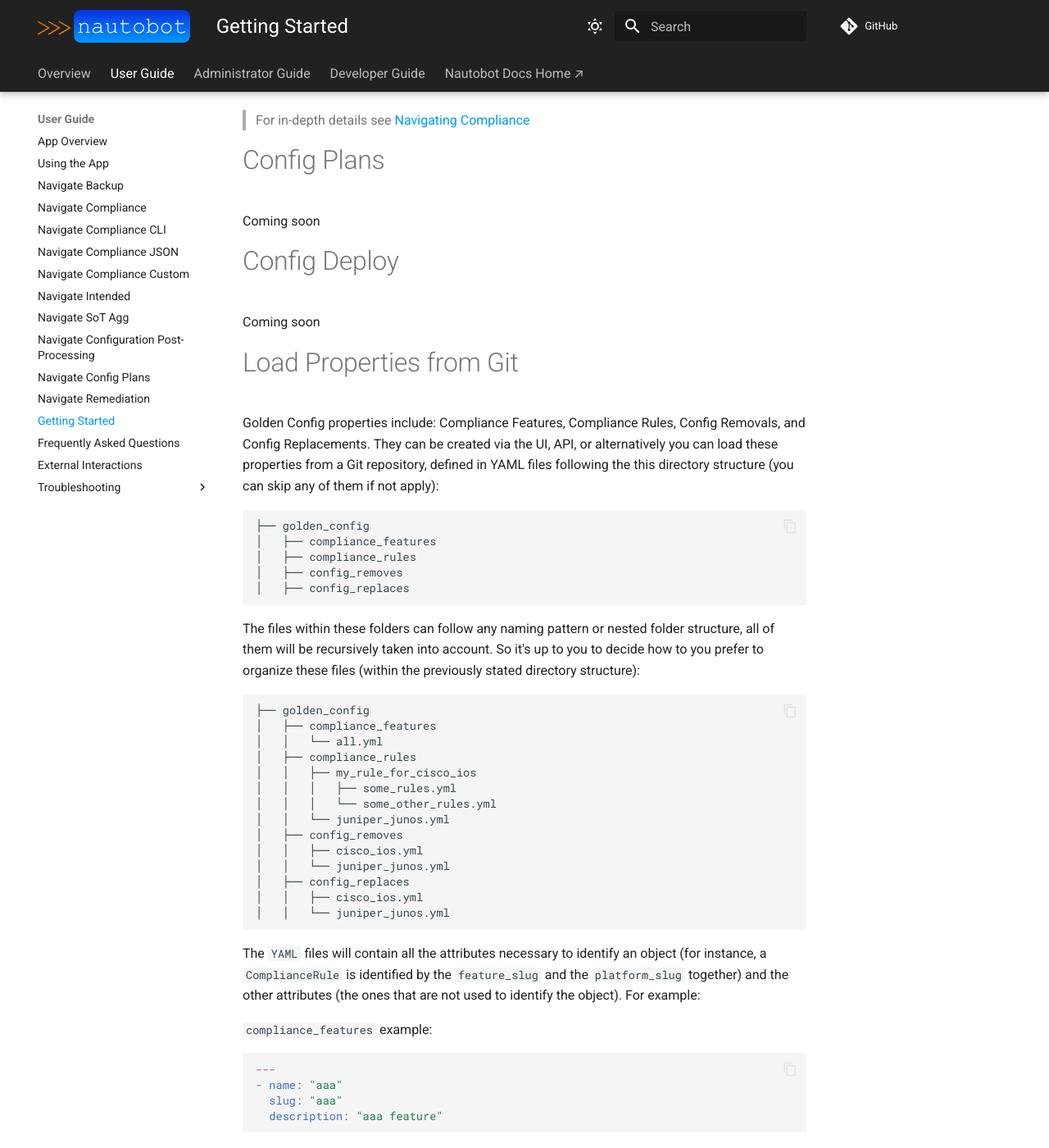
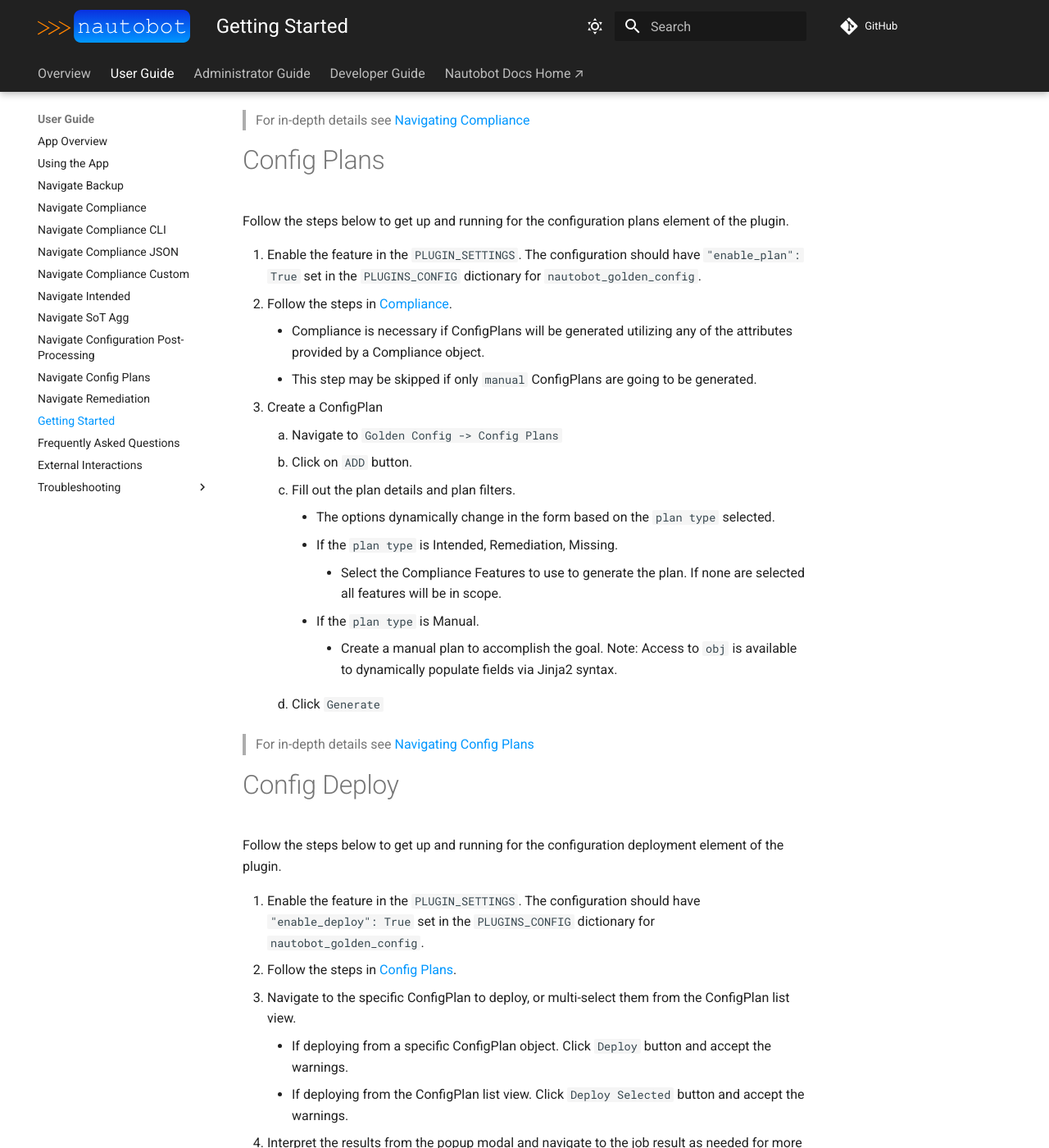
Before and after one commit to nautobot/nautobot-app-golden-config, an MkDocs documentation site: the page built from docs/user/app_getting_started.md, in a window 1280 px wide and 1400 px high, scrolled down 3708 px. Shown: the whole window at 82% size. Built offline with MkDocs 1.6.1 and Material for MkDocs 9.7.7, drawn with Linux system fonts in a browser that asks for light colours; comment, search, counter and statistics services are not loaded; some of the changed text lies outside the part shown.

Commit message:
add documetnation

```diff
--- a/docs/user/app_getting_started.md
+++ b/docs/user/app_getting_started.md
@@ -126,11 +126,50 @@
 
 # Config Plans
 
-Coming soon
+Follow the steps below to get up and running for the configuration plans element of the plugin.
+
+1. Enable the feature in the `PLUGIN_SETTINGS`. The configuration should have `"enable_plan": True` set in the `PLUGINS_CONFIG` dictionary for `nautobot_golden_config`.
+2. Follow the steps in [Compliance](#compliance).
+    - Compliance is necessary if ConfigPlans will be generated utilizing any of the attributes provided by a Compliance object.
+    - This step may be skipped if only `manual` ConfigPlans are going to be generated.
+3. Create a ConfigPlan
+
+    1. Navigate to `Golden Config -> Config Plans`
+    2. Click on `ADD` button.
+    3. Fill out the plan details and plan filters.
+        - The options dynamically change in the form based on the `plan type` selected.
+        - If the `plan type` is Intended, Remediation, Missing.
+            - Select the Compliance Features to use to generate the plan.  If none are selected all features will be in scope.
+        - If the `plan type` is Manual.
+            - Create a manual plan to accomplish the goal. Note: Access to `obj` is available to dynamically populate fields via Jinja2 syntax.
+    4. Click `Generate`
+
+> For in-depth details see [Navigating Config Plans](./app_feature_config_plans.md)
 
 # Config Deploy
 
-Coming soon
+Follow the steps below to get up and running for the configuration deployment element of the plugin.
+
+1. Enable the feature in the `PLUGIN_SETTINGS`. The configuration should have `"enable_deploy": True` set in the `PLUGINS_CONFIG` dictionary for `nautobot_golden_config`.
+2. Follow the steps in [Config Plans](#config-plans).
+3. Navigate to the specific ConfigPlan to deploy, or multi-select them from the ConfigPlan list view.
+    - If deploying from a specific ConfigPlan object. Click `Deploy` button and accept the warnings.
+    - If deploying from the ConfigPlan list view. Click `Deploy Selected` button and accept the warnings.
+4. Interpret the results from the popup modal and navigate to the job result as needed for more details.
+
+> Config Deployments utilize the dispatchers from nornir-nautobot just like the other functionality of Golden Config. See [Troubleshooting Dispatchers](./troubleshooting/troubleshoot_dispatchers.md) for more details.
+
+# Config Remediation
+
+Follow the steps below to get up and running for the configuration remediation element of the plugin.
+
+1. Navigate to `Golden Config -> Compliance Rules`.
+2. Select the rules in which you'd like to enable remediation on.
+3. Edit the `Compliance Rule` and turn on the `Remediation` toggle button.
+4. Run the `Compliance` job again which will generate the initial remediation plan for the feature.
+5. Navigate to `Golden Config -> Config Compliance`, select the device and notice a remediation section is not present for the compliance details for the feature.
+
+> For in-depth details see [Navigating Config Plans](./app_feature_remediation.md)
 
 # Load Properties from Git
 
```
Also changed, not shown: docs/dev/dev_adr.md (+6 -1 lines), docs/user/troubleshooting/troubleshoot_general.md (+4 -0 lines).
